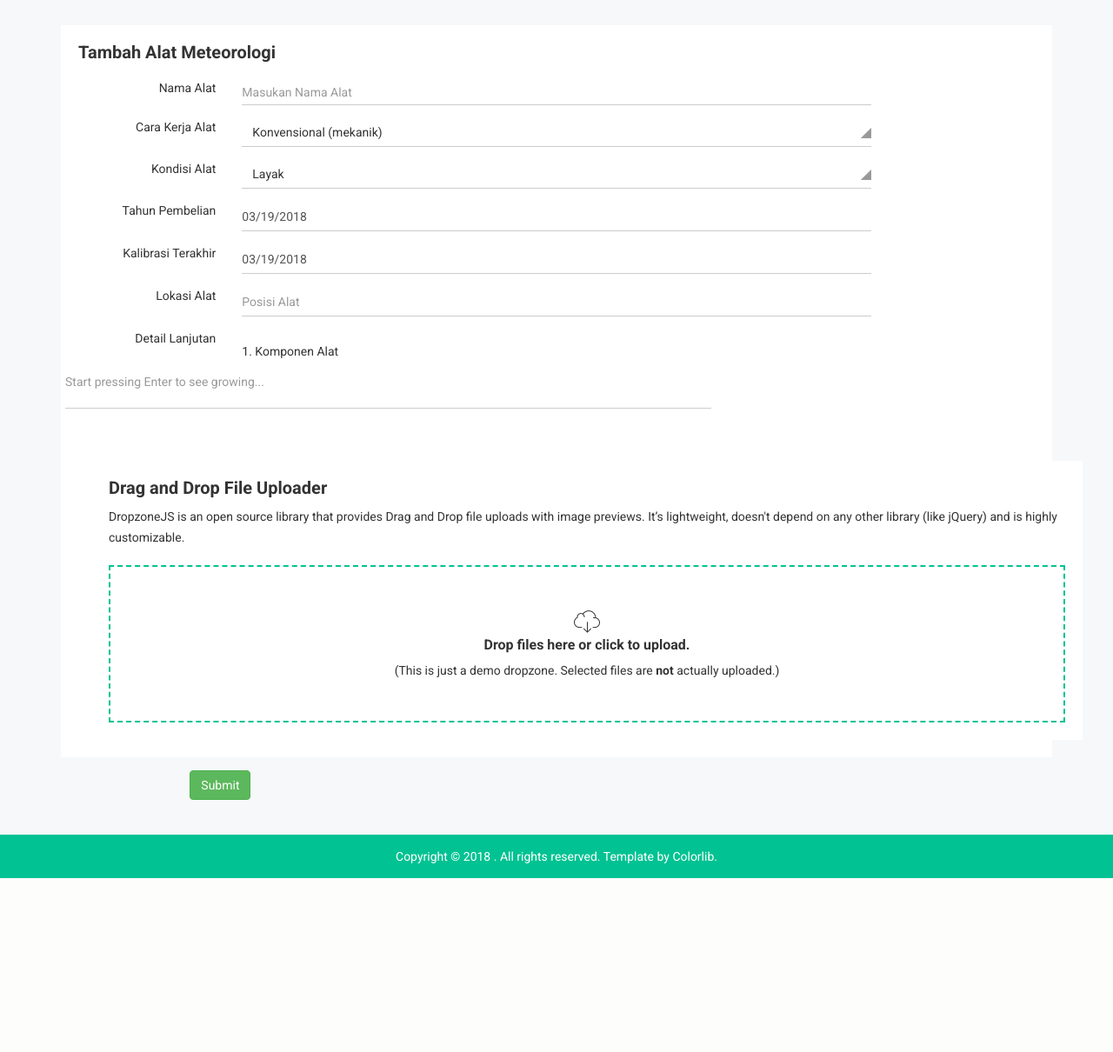
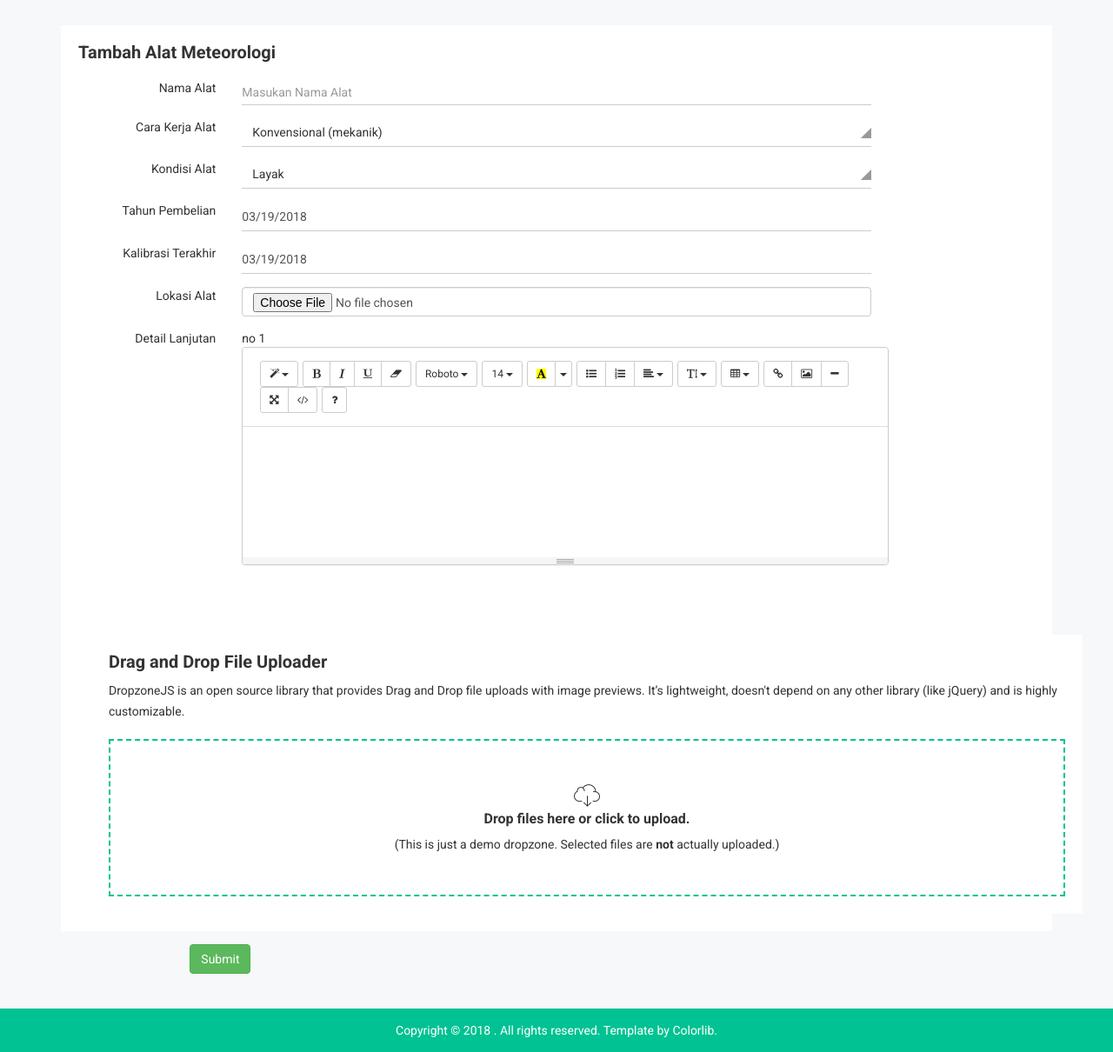
Before and after one commit to satriasapta/inventaris-alat-meteorologi, a CodeIgniter 4 app: template app/Views/admin/tambahalat.php in a window 1280 px wide. Shown: the part 271-1481 px from the top of the page at 87% size. Before the commit the page ends 1281 px from the top, so only its background shows below. Run offline with PHP 8.4 and a stand-in for CodeIgniter, Linux system fonts and the light colour scheme; the template is opened without the code that fills it, so the values that code supplies are empty; some libraries are stand-ins or nearby versions; some web fonts are replaced.

Commit message:
tambah alat update

```diff
--- a/app/Views/admin/detailalat.php
+++ b/app/Views/admin/detailalat.php
@@ -37,9 +37,8 @@
             </tr>
             <tr>
               <td>Lokasi Alat</td>
-              <td><strong><button class="btn btn-dark mb-3" data-toggle="collapse" data-target="#collapseExample1" aria-expanded="false" aria-controls="collapseExample">3</button>
-                  <div class="collapse" id="collapseExample1">
-
+              <td><strong><button class="notika-icon notika-search" data-toggle="collapse" data-target="#collapseExample1" aria-expanded="false" aria-controls="collapseExample"></button>
+              <div class="collapse" id="collapseExample1">
                     <div class="card card-body">
                       <img src="<?= base_url('img/'.$alat->lokasi_alat); ?>" class="card-img-top">
 
--- a/app/Views/admin/tambahalat.php
+++ b/app/Views/admin/tambahalat.php
@@ -102,7 +102,7 @@
                                 </div>
                                 <div class="col-lg-8 col-md-7 col-sm-7 col-xs-12">
                                     <div class="nk-int-st">
-                                        <input type="text" class="form-control" data-mask="99" placeholder="Posisi Alat">
+                                        <input type="file" name="gambar" class="form-control">
                                     </div>
                                 </div>
                             </div>
@@ -116,16 +116,12 @@
                                 </div>
                                 <div class="row">
                                     <div class="col-lg-8 col-md-7 col-sm-7 col-xs-12">
-                                        <div class="floating-numner">
-                                            <p>1. Komponen Alat</p>
-                                        </div>
-                                    </div>
-                                </div>
-                                <div class="row">
-                                    <div class="col-lg-8 col-md-7 col-sm-7 col-xs-12">
-                                        <div class="form-group">
-                                            <div class="nk-int-st">
-                                                <textarea class="form-control auto-size" rows="2" placeholder="Start pressing Enter to see growing..."></textarea>
+                                        <div class="form-example-int">
+                                            <div class="form-group">
+                                                <label>no 1</label>
+                                                <div class="nk-int-st">
+                                                    <input type="text" class="html-editor" placeholder="masukin penjelasan panjang">
+                                                </div>
                                             </div>
                                         </div>
                                     </div>
--- a/app/Views/admin/templateadmin.php
+++ b/app/Views/admin/templateadmin.php
@@ -16,9 +16,9 @@
     <!-- Bootstrap CSS
 		============================================ -->
     <link rel="stylesheet" href="/templates2/css/bootstrap.min.css">
-    <!-- Bootstrap CSS
+    <!-- font awesome CSS
 		============================================ -->
-    <link rel="stylesheet" href="/templates2/css/font-awesome.min.css">
+        <link rel="stylesheet" href="/templates2/css/font-awesome.min.css">
     <!-- owl.carousel CSS
 		============================================ -->
     <link rel="stylesheet" href="/templates2/css/owl.carousel.css">
```
